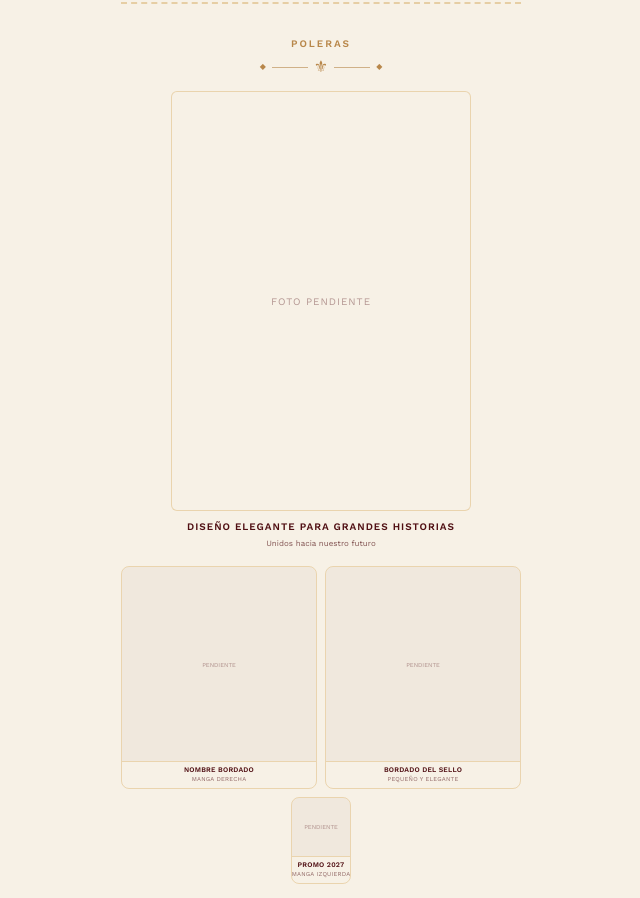
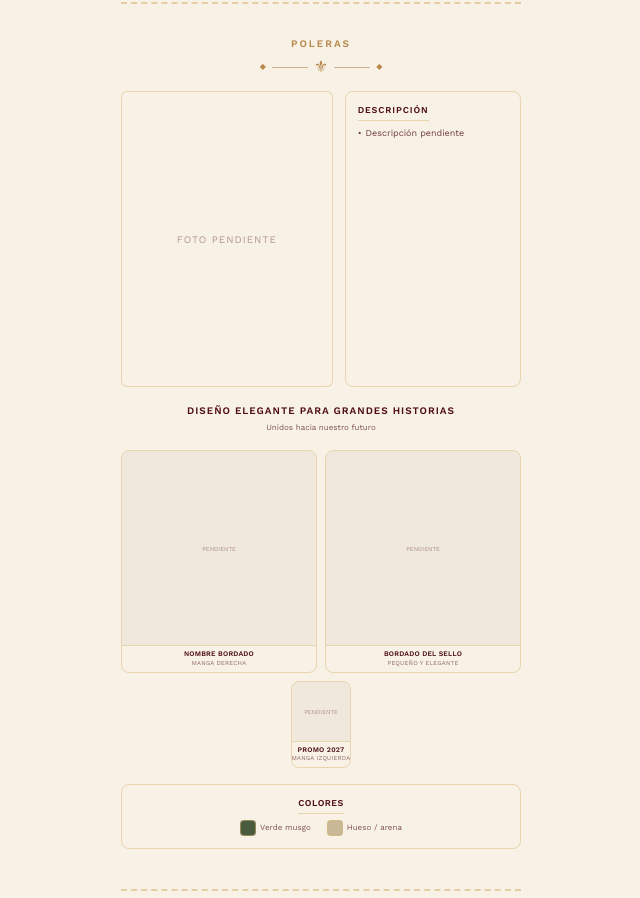
Before and after one commit to BladimirBLopez/Alexander-s-moda, a Next.js app: page /catalogo in a window 1280 px wide. Shown: the part 2499-3397 px from the top of the page, without its empty margins (319-959 px from the left). Built offline with nearby package versions, Linux system fonts and the light colour scheme.

Commit message:
Poleras: foto y descripcion en 2 columnas, resto abajo

```diff
--- a/app/catalogo/page.tsx
+++ b/app/catalogo/page.tsx
@@ -431,13 +431,27 @@ export default function CatalogoPage() {
             <span className="text-[8px] text-[var(--color-bronce)]">◆</span>
           </div>
 
-          <div className="relative w-full max-w-[300px] mx-auto aspect-[5/7] rounded-md overflow-hidden bg-[var(--color-papel)] border border-[var(--color-hueso)]/50 mb-2">
-            <div className="w-full h-full flex items-center justify-center text-center px-2">
-              <span className="text-[10px] uppercase tracking-[0.1em] text-[var(--color-bordo)]/40">
-                Foto pendiente
-              </span>
+          <div className="grid grid-cols-[1.2fr_1fr] gap-3 mb-4">
+            <div className="relative w-full aspect-[5/7] rounded-md overflow-hidden bg-[var(--color-papel)] border border-[var(--color-hueso)]/50">
+              <div className="w-full h-full flex items-center justify-center text-center px-2">
+                <span className="text-[10px] uppercase tracking-[0.1em] text-[var(--color-bordo)]/40">
+                  Foto pendiente
+                </span>
+              </div>
+            </div>
+            <div className="border border-[var(--color-hueso)]/50 rounded-lg p-3">
+              <p className="text-[9px] uppercase tracking-[0.1em] text-[var(--color-bordo)] font-semibold mb-1.5" style={{ fontFamily: "var(--font-display)" }}>
+                <span className="inline-block border-b border-[var(--color-hueso)]/50 pb-0.5">Descripción</span>
+              </p>
+              <ul className="text-[9px] text-[var(--color-bordo)]/80 space-y-1.5">
+                <li className="flex gap-1">
+                  <span className="shrink-0">•</span>
+                  <span>Descripción pendiente</span>
+                </li>
+              </ul>
             </div>
           </div>
+
           <p className="text-[10px] uppercase tracking-[0.1em] text-[var(--color-bordo)] font-semibold text-center mb-1" style={{ fontFamily: "var(--font-display)" }}>
             Diseño elegante para grandes historias
           </p>
@@ -479,15 +493,6 @@ export default function CatalogoPage() {
           </div>
 
           <div className="border border-[var(--color-hueso)]/50 rounded-lg p-3">
-            <p className="text-[9px] uppercase tracking-[0.1em] text-[var(--color-bordo)] font-semibold mb-1.5" style={{ fontFamily: "var(--font-display)" }}>
-              <span className="inline-block border-b border-[var(--color-hueso)]/50 pb-0.5">Descripción</span>
-            </p>
-            <ul className="text-[9px] text-[var(--color-bordo)]/80 space-y-1.5 mb-3">
-              <li className="flex gap-1">
-                <span className="shrink-0">•</span>
-                <span>Descripción pendiente</span>
-              </li>
-            </ul>
             <p className="text-[9px] uppercase tracking-[0.05em] text-[var(--color-bordo)] font-semibold mb-1.5 text-center" style={{ fontFamily: "var(--font-display)" }}>
               <span className="inline-block border-b border-[var(--color-hueso)]/50 pb-0.5">Colores</span>
             </p>
```
